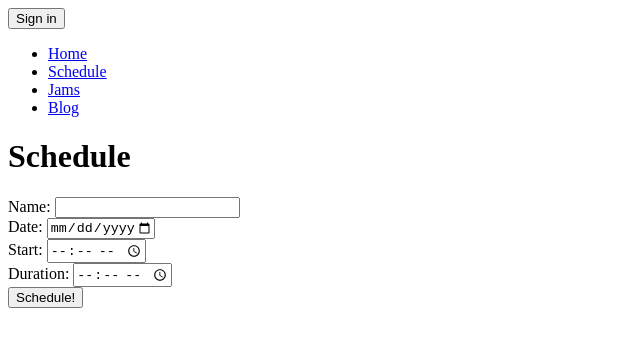
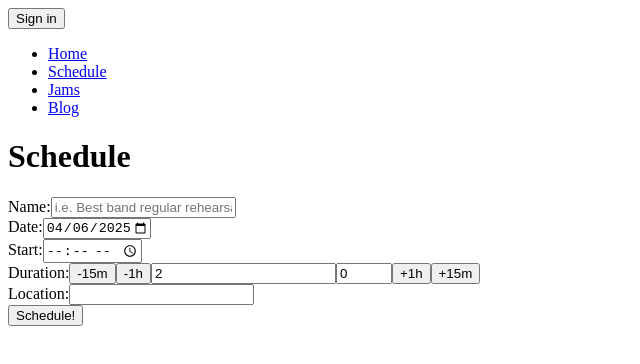
Before and after one commit to y3g0r/jam-schedule-frontend-draft-1, a React (Vite) app: page /schedule in a window 1280 px wide. Shown: the top 364 px of the page, without its empty margins (0-640 px from the left). Built offline with nearby package versions, Linux system fonts and the light colour scheme; no server answers.

Commit message:
Dummy schedule impl + play with users

```diff
--- a/package.json
+++ b/package.json
@@ -14,6 +14,7 @@
     "@tanstack/react-query": "^5.71.5",
     "react": "^19.0.0",
     "react-dom": "^19.0.0",
+    "react-hook-form": "^7.55.0",
     "react-router": "^7.5.0"
   },
   "devDependencies": {
--- a/src/api/jams.ts
+++ b/src/api/jams.ts
@@ -6,14 +6,28 @@ export interface JamData {
     name: string;
     start: Date;
     end: Date;
+    createdBy: string
 }
 
+export interface NewJamData {
+    name: string;
+    start: Date;
+    end: Date;
+    userId: string
+}
 
 export const JAMS: JamData[] = [
-    {id: 1, name: "Prepare to live!", start: new Date("2025-04-19T14:00"), end: new Date("2025-04-19T16:00")},
-    {id: 2, name: "Let there be rock!", start: new Date("2025-05-05T18:00"), end: new Date("2025-05-05T20:00")}
+    {id: 1, name: "Prepare to live!", start: new Date("2025-04-19T14:00"), end: new Date("2025-04-19T16:00"), createdBy: "123"},
+    {id: 2, name: "Let there be rock!", start: new Date("2025-05-05T18:00"), end: new Date("2025-05-05T20:00"), createdBy: "234"}
 ]
 
+export const schedule = async (data: NewJamData): Promise<JamData> => {
+    const maxId = JAMS.reduce((previous, current) => current.id > previous ? current.id : previous, JAMS.length === 0 ? 0 : JAMS[0].id)
+    const newJam = {id: maxId + 1, name: data.name, start: data.start, end: data.end, createdBy: data.userId};
+    JAMS.push(newJam)
+
+    return Promise.resolve(newJam)
+}
 
 export const getJams = async (): Promise<JamData[]>  => {
     return Promise.resolve(JAMS);
--- a/src/components/blog/Post.tsx
+++ b/src/components/blog/Post.tsx
@@ -1,14 +1,16 @@
 export interface PostProps {
     id: number;
+    author: string;
     title: string;
     content: string;
 }
 
-export function Post({title, content}: PostProps) {
+export function Post({title, content, author}: PostProps) {
     return (
         <article>
             <h3>{title}</h3>
             <div>{content}</div>
+            <div>Author: {author}</div>
         </article>
     )
 }
--- a/src/components/blog/PostList.tsx
+++ b/src/components/blog/PostList.tsx
@@ -1,11 +1,20 @@
 import { Fragment } from "react/jsx-runtime";
 import { Post, PostProps } from "./Post";
+import { useUser } from "@clerk/clerk-react";
 
 interface PostListProps {
     posts: PostProps[]
 }
 
 export function PostList({ posts }: PostListProps) {
+  const { isSignedIn, user, isLoaded } = useUser()
+
+  if (isLoaded && isSignedIn) {
+    posts.forEach(post => {
+      if (post.author == user.id) post.author = "Me!"
+    })
+  }
+
   return (
     <div>
       <h2>Posts List</h2>
@@ -15,6 +24,9 @@ export function PostList({ posts }: PostListProps) {
         <Post
               title={post.title}
               content={post.content}
+              author={isLoaded ?
+                isSignedIn && (post.author == user.id) ? "Me!" : post.author :
+                "Loading..."}
               id={0}
         />
         {/* <hr/> */}
--- a/src/components/jam/JamListItem.tsx
+++ b/src/components/jam/JamListItem.tsx
@@ -12,6 +12,7 @@ export function JamListItem({data}: JamListItemProps) {
             <div>{data.name}</div>
             <div>Start: {data.start.toLocaleString()}</div>
             <div>End: {data.end.toLocaleString()}</div>
+            <div>Created by: {data.createdBy}</div>
             <Link to={`/jams/${data.id}`}>View</Link>
         </div>
     )
--- a/src/pages/Blog.tsx
+++ b/src/pages/Blog.tsx
@@ -14,7 +14,7 @@ export function Blog() {
 
   const postsQuery = useQuery({
     queryKey: [POSTS_QUERY_KEY],
-    queryFn: () => getPosts(),
+    queryFn: getPosts,
   })
 
   const posts = postsQuery.data ?? []
@@ -27,6 +27,7 @@ export function Blog() {
       <br/>
       <Post
         id={1}
+        author="Unknown"
         title="Literal post"
         content="Post added in front of post list"
       />
--- a/src/pages/Schedule.tsx
+++ b/src/pages/Schedule.tsx
@@ -1,41 +1,164 @@
+import { useState } from "react"
+import { useMutation, useQueryClient } from "@tanstack/react-query"
+import { JAM_LIST_QUERY_KEY, schedule } from "../api/jams";
+import { useUser } from "@clerk/clerk-react";
+import { SubmitHandler, useForm } from "react-hook-form";
+
+interface IFormInput {
+    name: string;
+    startDate?: Date;
+    startTime?: number;
+    durationHours: number;
+    durationMinutes: number;
+    location: string;
+  }
+
 export function Schedule() {
+    const [name, setName] = useState("")
+    const [duration, setDuration] = useState(120);
+    const [date, setDate] = useState(new Date());
+    const dateString = new Date(date.getTime() - (date.getTimezoneOffset() * 60000 ))
+        .toISOString()
+        .split("T")[0];
+    console.log(date)
+    const { user } = useUser()
+    const queryClient = useQueryClient()
+    const mutation = useMutation({
+        mutationFn: schedule,
+        onSuccess: () => {
+            queryClient.invalidateQueries({ queryKey: [JAM_LIST_QUERY_KEY] })
+        }
+    })
+    const { register, handleSubmit } = useForm<IFormInput>()
+    const changeDuration = (delta: number) => {
+        if (duration + delta < 0) {
+            setDuration(0)
+            return
+        }
+        setDuration(duration + delta)
+    }
+    const onDurationHoursInputChange = (e: React.ChangeEvent<HTMLInputElement>) => {
+        const hours = Number.parseInt(e.target.value);
+        const minutes = duration % 60;
+        setDuration(hours * 60 + minutes);
+    }
+
+    const onDurationMinutesInputChange = (e: React.ChangeEvent<HTMLInputElement>) => {
+        const hours = Math.floor(duration / 60);
+        const minutes = Number.parseInt(e.target.value);
+        setDuration(hours * 60 + minutes);
+    }
+
+    const reset = () => {
+        setName("")
+        setDuration(120)
+        setDate(new Date())
+    }
+    const newJam: SubmitHandler<IFormInput> = (formData) => {
+        if (user === undefined || user === null) {
+            throw new Error("user is not available")
+        }
+        console.log(formData)
+        mutation.mutate({
+            name: formData.name,
+            start: new Date(),
+            end: new Date(),
+            userId: user.id
+        })
+        reset()
+    }
+
     return (
         <>
             <h1>Schedule</h1>
-            <form action="" onSubmit={(e) => e.preventDefault()}>
+            <form onSubmit={handleSubmit(newJam)}>
                 <div >
-                    <label htmlFor="name">Name: </label>
-                    <input type="text" name="name" id="name" required />
+                    <label>
+                        Name:
+                        <input
+                            type="text"
+                            {...register("name")}
+                            value={name}
+                            onChange={e => setName(e.target.value)}
+                            placeholder="i.e. Best band regular rehearsal"
+                            required
+                        />
+                    </label>
                 </div>
                 <div>
-                    <label htmlFor="start-date">Date: </label>
+                    <label>
+                        Date:
                         <input
                             type="date"
-                        id="start-date"
-                        name="start-date"
-                        // value="2018-07-22"
+                            {...register("startDate")}
+                            value={dateString}
+                            onChange={e => setDate(new Date(e.target.value))}
                             min="2018-01-01"
-                        max="2118-12-31" />
+                            max="2118-12-31"
+                            required />
+                    </label>
                 </div>
                 <div>
-                    <label htmlFor="start-time">Start: </label>
+                    <label>
+                        Start:
                         <input
                             type="time"
-                        id="start-time"
-                        name="start-time"
+                            {...register("startTime")}
                             min="09:00"
                             max="18:00"
                             required />
+                    </label>
                 </div>
                 <div>
-                    <label htmlFor="duration">Duration: </label>
+                    <label>
+                        Duration:
+
                         <input
-                        type="time"
-                        id="duration"
-                        name="duration"
-                        // min="09:00"
-                        // max="18:00"
+                            type="button"
+                            value="-15m"
+                            onClick={() => changeDuration(-15)}
+                        />
+                        <input
+                            type="button"
+                            value="-1h"
+                            onClick={() => changeDuration(-60)}
+                        />
+                        <input
+                            type="number"
+                            {...register("durationHours")}
+                            min="0"
+                            value={Math.floor(duration / 60)}
+                            onChange={onDurationHoursInputChange}
                             required />
+                        <input
+                            type="number"
+                            {...register("durationMinutes")}
+                            min="0"
+                            max="59"
+                            value={Math.floor(duration % 60)}
+                            onChange={onDurationMinutesInputChange}
+                            required />
+                        <input
+                            type="button"
+                            value="+1h"
+                            onClick={() => changeDuration(60)}
+                        />
+                        <input
+                            type="button"
+                            value="+15m"
+                            onClick={() => changeDuration(15)}
+                        />
+                    </label>
+                </div>
+                <div>
+                    <label>
+                        Location:
+
+                        <input
+                            {...register("location")}
+                            type="text"
+                        />
+                    </label>
                 </div>
                 <div>
                     <input type="submit" value="Schedule!"/>
```
Also changed, not shown: 1 other file (tests, documents, lock files or other folders). Lines whose indentation alone changed are shown as unchanged.
